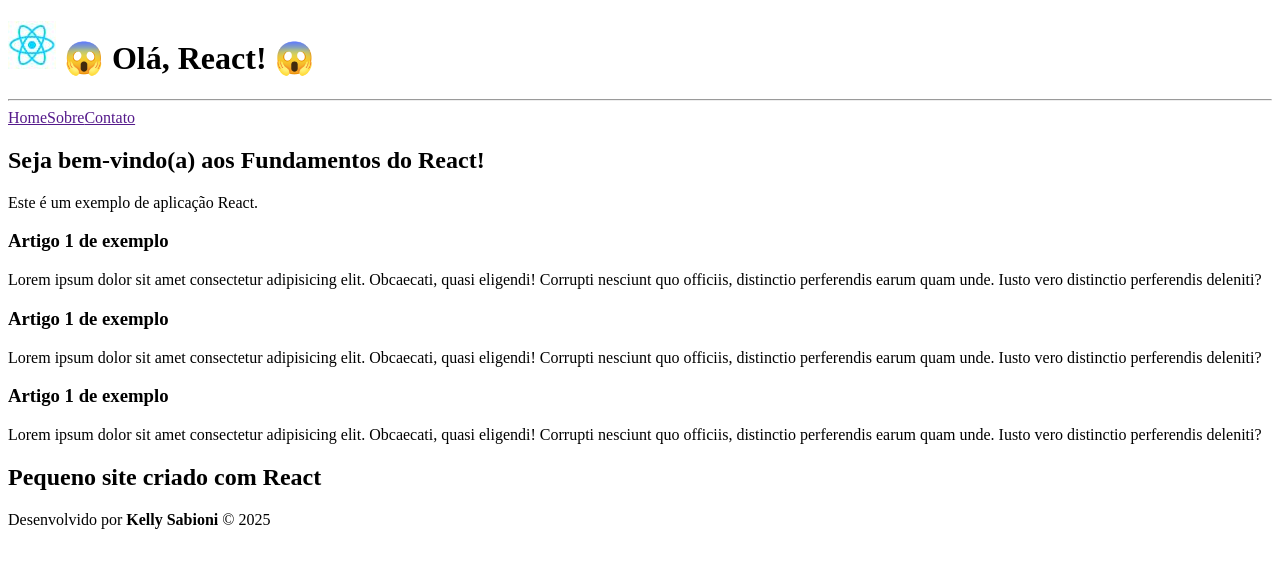
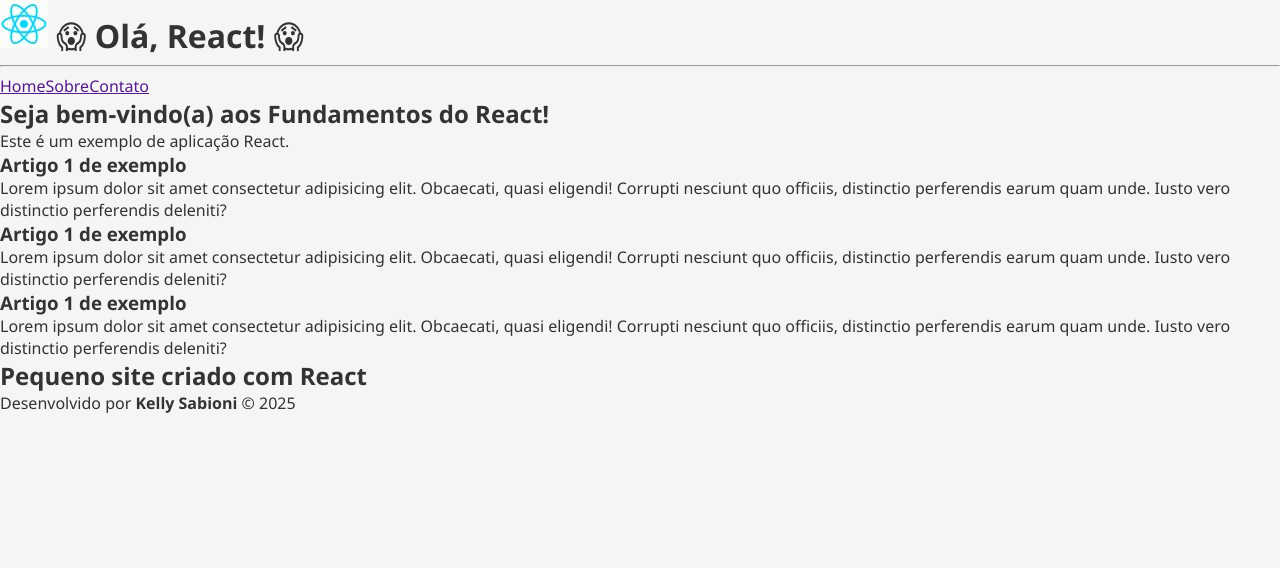
Before and after one commit to kellysabioni/react-fundamentos, a React (Vite) app: page / in a window 1280 px wide. Shown: the top 568 px of the page. Built offline with nearby package versions, Linux system fonts and the light colour scheme.

Commit message:
Cria e importa estilos global

```diff
--- /dev/null
+++ b/src/global.css
@@ -0,0 +1,20 @@
+*,
+*::after,
+*::before {
+  box-sizing: border-box;
+}
+
+body,
+h1,
+h2,
+h3,
+p {
+  margin: 0;
+  padding: 0;
+}
+
+body {
+  font-family: "Segoe UI", Tahoma, Geneva, Verdana, sans-serif;
+  background-color: #f5f5f5;
+  color: #333;
+}
```
Also changed, not shown: src/main.tsx (+2 -5 lines).
